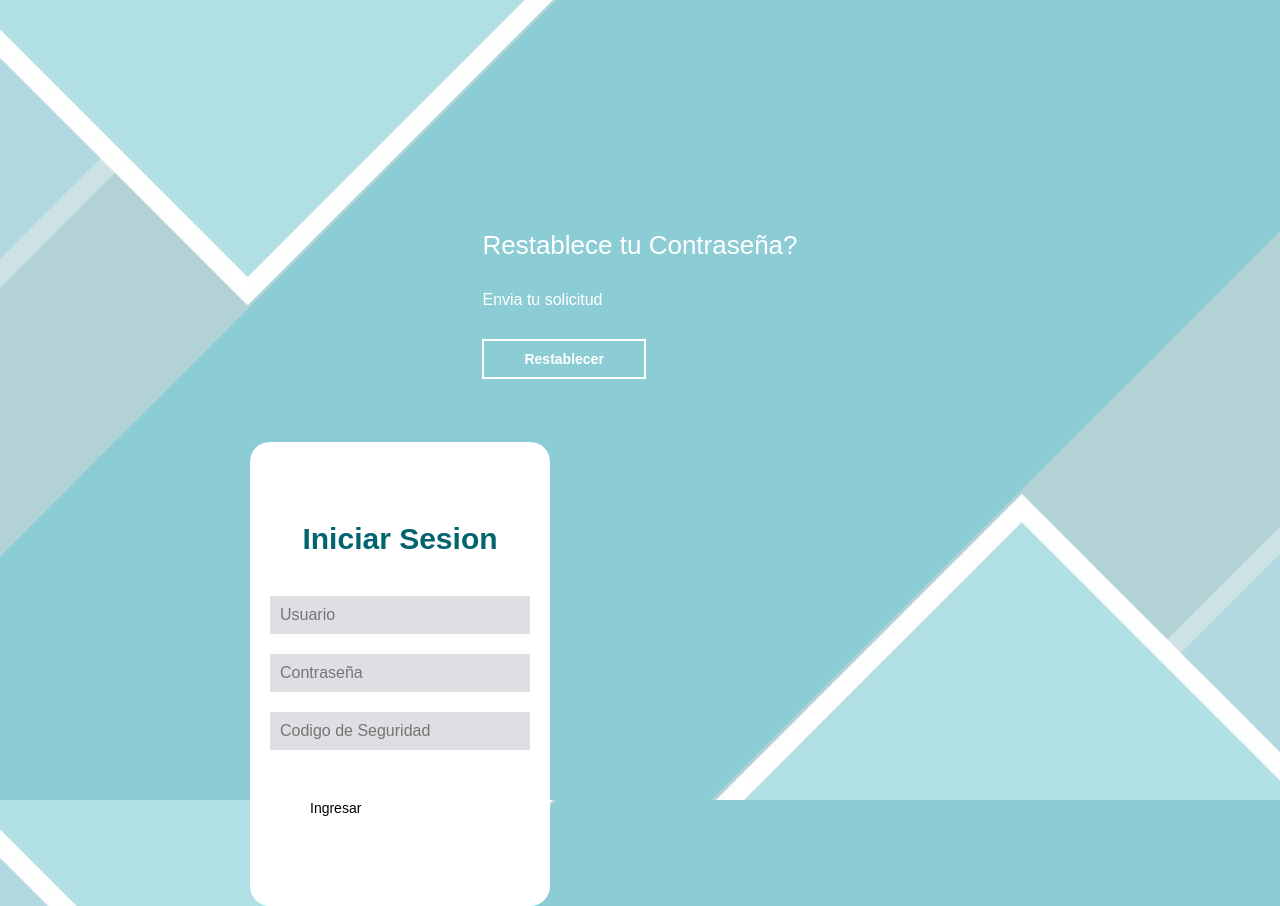
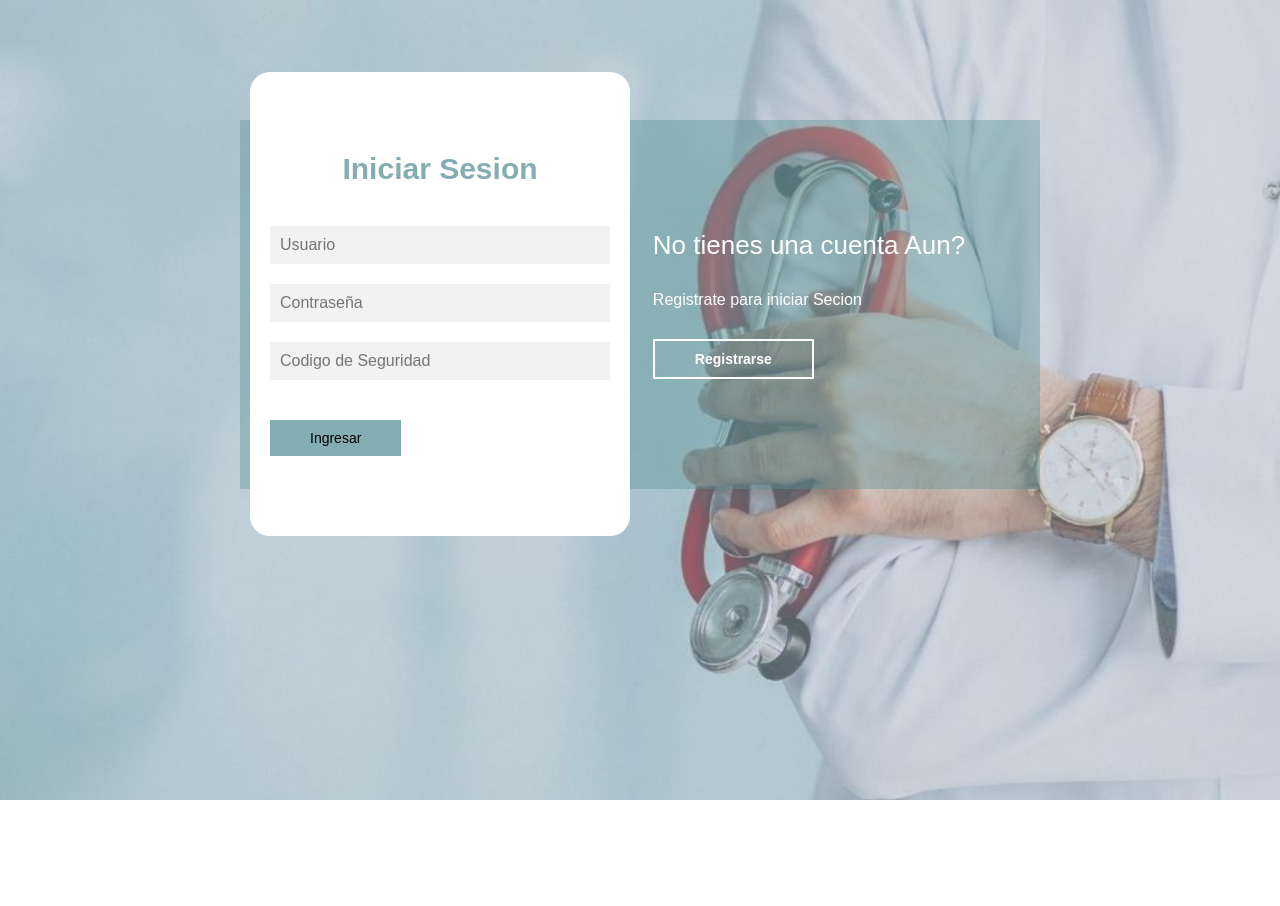
Before and after one commit to Frida1018/proy_reservas_medicas, a PHP site: page /html/index.html in a window 1280 px wide. After the commit the page ends 800 px from the top, so only its background shows below. Run offline with PHP 8.4, Linux system fonts and the light colour scheme.

Commit message:
se continuo trabajando en el login

```diff
--- a/css/estilos.css
+++ b/css/estilos.css
@@ -29,12 +29,14 @@
         padding: 10px 20px;
         display: flex;
         justify-content: center;
+        backdrop-filter: blur (10px);
+        background-color: rgba(88, 149, 150, 0.401);
 
     }
     .caja_trasera div{
         margin: 100px 40px;
         color: white;
-        transition: all 300ms;
+        transition: all 500ms;
     }
     .caja_trasera div p,
     .caja_trasera div button{
@@ -52,7 +54,7 @@
         font-size: 14px;
        font-weight: 600;
         cursor: pointer;
-        color: white;
+        color: rgb(255, 255, 255);
         outline: none;
         transition: all 300ms;
     }
@@ -62,14 +64,18 @@
         color: #5499C7;
     }
 
+    /*formulario*/
+
     .contenedor_login{
         display: flex;
         align-items: center;
         width: 100%;
-        max-width: 300px;
+        max-width: 380px;
         position: relative;
-        top: 185px;
+        top: -185px;
         left: 10px;
+
+        transition: left 500ms cubic-bezier(0.175,0.885,0.320,1.275);
     }
     .contenedor_login form{
          width: 100%;
@@ -83,14 +89,14 @@
         font-size: 30px;
         text-align: center;
         margin-bottom: 20px;
-        color: #02646F;
+        color: #84ADB3;
         }
         .contenedor_login form input{
         width: 100%;
         margin-top: 20px;
         padding: 10px;
         border: none;
-        background: rgb(221, 223, 226);
+        background: #f2f2f2;
         font-size: 16px;
         outline: none;
         }
@@ -99,7 +105,45 @@
         margin-top: 40px;
         border: none;
         font-size: 14px;
-        background: white;
+        background: #84ADB3;
         cursor: pointer;
         outline: none;
      }
+      .form_login{
+          opacity: 1;
+          display: block;
+      }
+      .form_register{
+          display: none;
+      }
+/* RESPONSIVE DESING*/
+
+@media screen and (max-widh:850px){
+
+    main {
+        margin-top: 50px;
+
+    }
+    .caja_trasera{
+        max-width: 350px;
+        height: 300px;
+        flex-direction: column;
+        margin: 0px;
+    }
+    .caja_trasera div{
+        margin: 0;
+        position: absolute;
+    }
+/*formulario*/
+     .contenedor_login{
+      top: 10px;
+      left: -5px;
+      margin: auto;
+    }
+    .contenedor_login form{
+        position: relative;
+    }
+
+
+
+}
--- a/html/index.html
+++ b/html/index.html
@@ -11,14 +11,19 @@
     <main>
          <div class="contenedor">
             <div class="caja_trasera">
+
                <div class="caja_trasera_login">
-                 <h3>Restablece tu Contraseña?</h3>
-                 <p>Envia tu solicitud</p>
-                 <button id="btn_restablecer">Restablecer</button>
+                 <h3>Ya tienes una cuenta?</h3>
+                 <p>Inicia Secion para entrar a la Pagina</p>
+                 <button id="btn_Iniciar_Secion">Iniciar Secion</button>
                </div>
-
-            </div>
-           <div class="contenedor_login">
+                <div class="caja_trasera_register">
+                 <h3>No tienes una cuenta Aun?</h3>
+                 <p>Registrate para iniciar Secion</p>
+                 <button id="btn_Registrarse">Registrarse</button>
+               </div>
+             </div>
+               <div class="contenedor_login">
              <form action="" class="form_login">
                <h2>Iniciar Sesion</h2>
                <input type="text" placeholder="Usuario">
@@ -26,9 +31,20 @@
                <input type="codigo" placeholder="Codigo de Seguridad">
                <button>Ingresar</button>
              </form>
+             <form action="" class="form_register">
+              <h2>Registrarse</h2>
+              <input type="text" placeholder="nombre completo">
+              <input type="text" placeholder="correo">
+              <input type="text" placeholder="Usuario">
+              <input type="password" placeholder="Contraseña">
+
+              <button>Registrarse</button>
+            </form>
+
             </div>
 
-        </div>
+          </div>
     </main>
+    <script src="../js/script.js"></script>
 </body>
 </html>
--- /dev/null
+++ b/js/script.js
@@ -0,0 +1,50 @@
+document.getElementById("btn_Registrarse").addEventListener("click",register);
+document.getElementById("btn_Iniciar_Secion").addEventListener("click",iniciarSecion);
+
+
+
+//declaracion de variables//
+var contenedor_login= document.querySelector(".contenedor_login")
+var form_login= document.querySelector(".form_login")
+var form_register= document.querySelector(".form_register")
+var caja_trasera_login= document.querySelector(".caja_trasera-login")
+var caja_trasera_register= document.querySelector("caja_trasera_register")
+
+function iniciarSecion(){
+
+    if(window.innerWidth>850){
+       form_register.style.display ="none";
+       contenedor_login.style.left ="10px";
+       form_login.style.display ="block";
+       caja_trasera_login.style.opacity ="1";
+       caja_trasera_register.style.opacity ="0";
+    }else{
+        form_register.style.display ="none";
+        contenedor_login.style.left ="0px";
+        form_login.style.display ="block";
+        caja_trasera_login.style.display ="block";
+        caja_trasera_register.style.display ="none";
+     }
+
+ }
+
+
+function register(){
+    if(window.innerWidth>850){
+          form_register.style.display ="block";
+          contenedor_login.style.left ="410px";
+          form_login.style.display ="none";
+          caja_trasera_login.style.opacity ="0";
+          caja_trasera_register.style.opacity ="1";
+        }
+        else{
+            form_register.style.display ="block";
+            contenedor_login.style.left ="0px";
+            form_login.style.display ="none";
+            caja_trasera_register.style.display ="none";
+            caja_trasera_login.style.display ="block";
+            caja_trasera_login.style.opacity ="1";
+
+         }
+
+    }
```
Also changed, not shown: imagenes/fondo.jpg.
